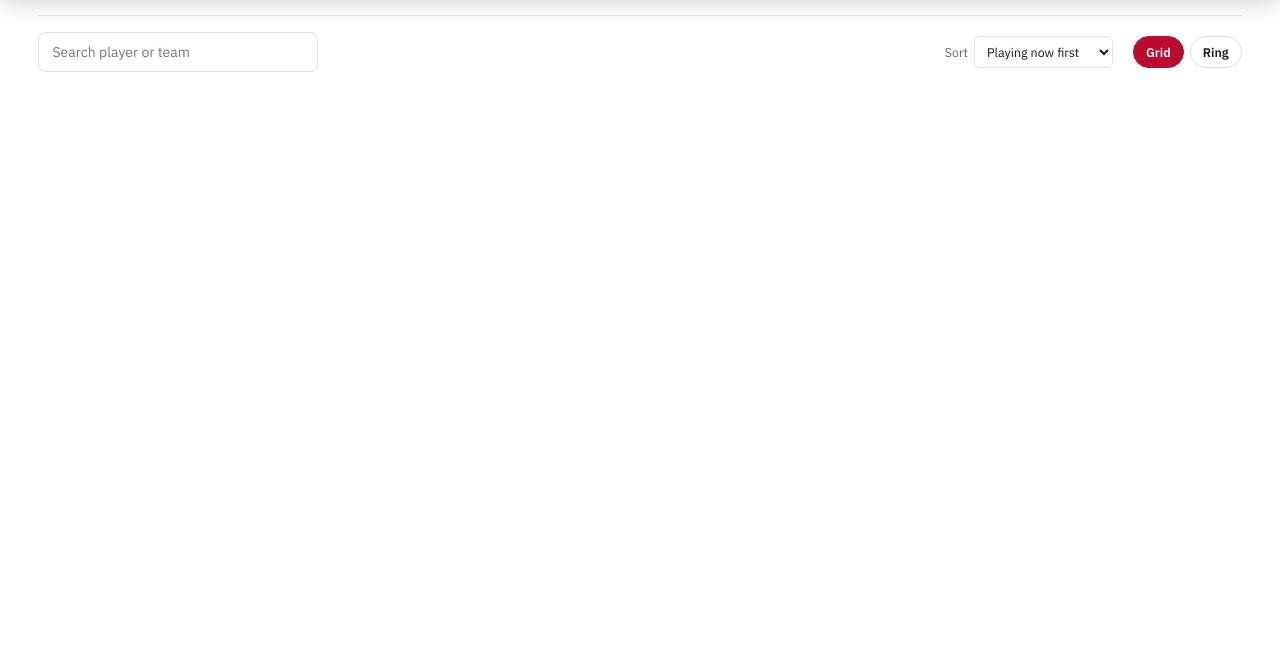
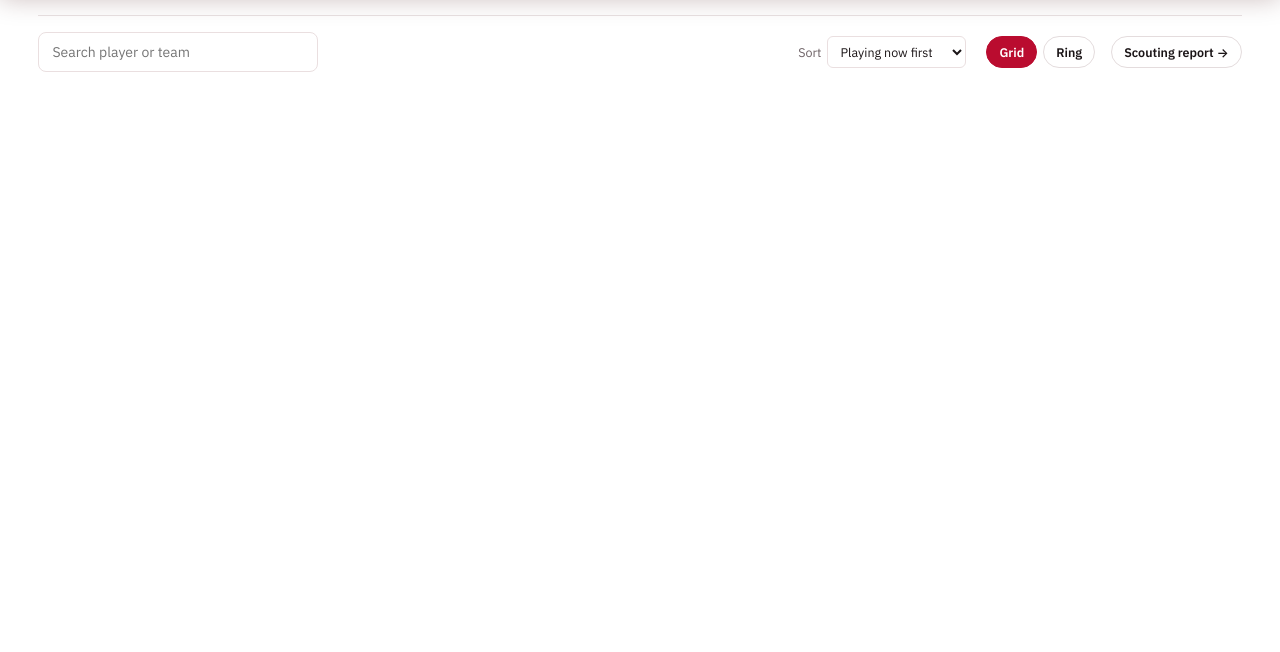
Before and after one commit to Canada-Basketball/SWNT_Tracker, a plain HTML site: page template.html in a window 1280 px wide. Shown: the part 148-800 px from the top of the page. Drawn offline with Linux system fonts and the light colour scheme.

Commit message:
Publish the scouting report at /profile.html and link it from Player Watch

```diff
--- a/template.html
+++ b/template.html
@@ -224,6 +224,7 @@ footer a { color: #ba0c2f; }
   .controls label { margin-left: 0; }
   .meta { text-align: left; }
 }
+.report-link { text-decoration: none; color: inherit; white-space: nowrap; }
 </style>
 </head>
 <body>
@@ -251,6 +252,7 @@ footer a { color: #ba0c2f; }
     <div class="chips view" id="view" role="group" aria-label="View">
       <button class="chip" data-v="grid" aria-pressed="true">Grid</button><button class="chip" data-v="ring" aria-pressed="false">Ring</button>
     </div>
+    <a class="chip report-link" href="profile.html">Scouting report →</a>
   </div>
   <div class="grid" id="grid"></div>
   <section class="ring" id="ring" hidden aria-roledescription="carousel" aria-label="Players, one at a time">
```
Also changed, not shown: 2 other files.
